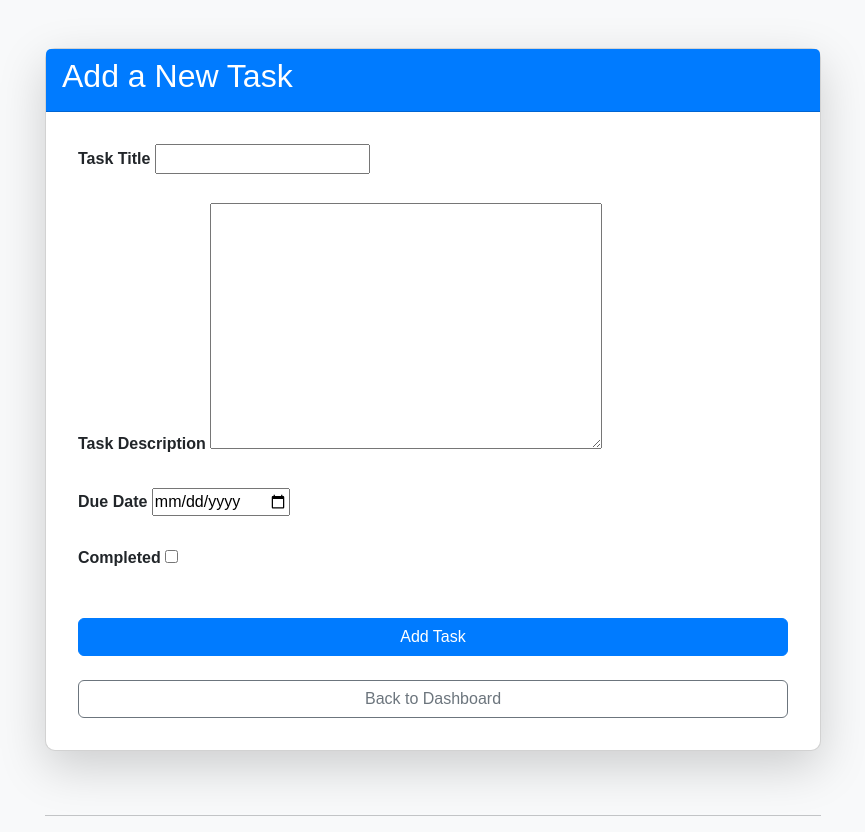
After one commit to Fabi-DCI/Personal-Assistant, a Django app: page /add-task/ in a window 1280 px wide. The commit adds this page. Shown: the whole page, without its empty margins (207-1072 px from the left). Run offline with Django 5.2, Linux system fonts and the light colour scheme; a user stored in the database is signed in.

Commit message:
task add works

```diff
--- a/assistant/forms.py
+++ b/assistant/forms.py
@@ -1,6 +1,8 @@
 # assistant/forms.py
 from django import forms
 from django.contrib.auth.models import User
+from django import forms
+from .models import Task
 
 class UserRegistrationForm(forms.ModelForm):
     password = forms.CharField(widget=forms.PasswordInput)
@@ -8,3 +10,11 @@ class UserRegistrationForm(forms.ModelForm):
     class Meta:
         model = User
         fields = ['username', 'password', 'email']
+
+class TaskForm(forms.ModelForm):
+    class Meta:
+        model = Task
+        fields = ['title', 'description', 'due_date', 'completed']
+        widgets = {
+            'due_date': forms.DateInput(attrs={'type': 'date'}),
+        }
--- a/assistant/models.py
+++ b/assistant/models.py
@@ -9,7 +9,6 @@ class UserSettings(models.Model):
     voice_preference = models.BooleanField(default=False, help_text="Enable voice feedback.")
     task_notif_enabled = models.BooleanField(default=True, help_text="Enable task notifications.")
 
-    # Here we track when settings were created and updated (for me)
     created_at = models.DateTimeField(auto_now_add=True)
     updated_at = models.DateTimeField(auto_now=True)
 
--- /dev/null
+++ b/assistant/templates/registration/add_task.html
@@ -0,0 +1,97 @@
+<!DOCTYPE html>
+<html lang="en">
+<head>
+    <meta charset="UTF-8">
+    <meta name="viewport" content="width=device-width, initial-scale=1.0">
+    <title>Add Task | Personal Assistant</title>
+    <link href="https://cdn.jsdelivr.net/npm/bootstrap@5.3.3/dist/css/bootstrap.min.css" rel="stylesheet">
+    <style>
+        body {
+            background-color: #f8f9fa;
+            font-family: 'Arial', sans-serif;
+        }
+        .container {
+            max-width: 800px;
+        }
+        .btn-primary {
+            background-color: #007bff;
+            border-color: #007bff;
+        }
+        .btn-primary:hover {
+            background-color: #0056b3;
+            border-color: #0056b3;
+        }
+        .card {
+            border-radius: 10px;
+        }
+        .card-header {
+            background-color: #007bff;
+            color: white;
+            font-weight: bold;
+        }
+        .card-body {
+            padding: 2rem;
+        }
+        .form-label {
+            font-weight: bold;
+        }
+        .footer {
+            background-color: #343a40;
+            color: white;
+            padding: 1rem;
+            text-align: center;
+            margin-top: 2rem;
+        }
+        .description-textarea {
+            resize: vertical;
+            min-height: 150px;  /* Makes sure the text area isn't too big */
+        }
+    </style>
+</head>
+<body>
+
+    <div class="container py-5">
+        <div class="card shadow-lg">
+            <div class="card-header">
+                <h2>Add a New Task</h2>
+            </div>
+            <div class="card-body">
+                <form method="POST">
+                    {% csrf_token %}
+
+                    <div class="mb-4">
+                        <label for="title" class="form-label">Task Title</label>
+                        {{ form.title }}
+                    </div>
+
+                    <div class="mb-4">
+                        <label for="description" class="form-label">Task Description</label>
+                        {{ form.description }}
+                    </div>
+
+                    <div class="mb-4">
+                        <label for="due_date" class="form-label">Due Date</label>
+                        {{ form.due_date }}
+                    </div>
+
+                    <div class="mb-4">
+                        <label for="completed" class="form-label">Completed</label>
+                        {{ form.completed }}
+                    </div>
+
+                    <button type="submit" class="btn btn-primary w-100 mt-3">Add Task</button>
+                </form>
+
+                <a href="{% url 'assistant:dashboard' %}" class="btn btn-outline-secondary mt-4 w-100">Back to Dashboard</a>
+            </div>
+        </div>
+    </div>
+
+    <div class="container">
+        <hr>
+    </div>
+
+    <script src="https://cdn.jsdelivr.net/npm/@popperjs/core@2.11.6/dist/umd/popper.min.js"></script>
+    <script src="https://cdn.jsdelivr.net/npm/bootstrap@5.3.3/dist/js/bootstrap.min.js"></script>
+</body>
+</html>
--- a/assistant/templates/registration/dashboard.html
+++ b/assistant/templates/registration/dashboard.html
@@ -10,6 +10,7 @@
         <h1 class="mb-4">Welcome, {{ user.username }}!</h1>
 
         <div class="row">
+            <!-- Tasks Card -->
             <div class="col-md-4 mb-3">
                 <div class="card shadow rounded-4">
                     <div class="card-body">
@@ -22,10 +23,12 @@
                             {% endfor %}
                         </ul>
                         <a href="{% url 'assistant:task_list' %}" class="btn btn-sm btn-outline-primary">View All Tasks</a>
+                        <a href="{% url 'assistant:add_task' %}" class="btn btn-sm btn-outline-success">Add Task</a>  <!-- Add Task Link -->
                     </div>
                 </div>
             </div>
 
+            <!-- Reminders Card -->
             <div class="col-md-4 mb-3">
                 <div class="card shadow rounded-4">
                     <div class="card-body">
@@ -42,6 +45,7 @@
                 </div>
             </div>
 
+            <!-- Today's Plan Card -->
             <div class="col-md-4 mb-3">
                 <div class="card shadow rounded-4">
                     <div class="card-body">
--- a/assistant/urls.py
+++ b/assistant/urls.py
@@ -15,4 +15,5 @@ urlpatterns = [
     path('tasks/', views.task_list, name='task_list'),
     path('reminders/', views.reminder_list, name='reminder_list'),
     path('admin/logged-in-users/', views.logged_in_users_view, name='logged_in_users'),
+    path('add-task/', views.add_task, name='add_task'),
 ]
--- a/assistant/views.py
+++ b/assistant/views.py
@@ -66,3 +66,22 @@ def register(request):
 def user_logout(request):
     logout(request)
     return redirect('assistant:logout_success')
+
+from django.shortcuts import render, redirect
+from .forms import TaskForm
+from .models import Task
+from django.contrib.auth.decorators import login_required
+
+@login_required
+def add_task(request):
+    if request.method == 'POST':
+        form = TaskForm(request.POST)
+        if form.is_valid():
+            task = form.save(commit=False)
+            task.user = request.user
+            task.save()
+            return redirect('assistant:dashboard')
+    else:
+        form = TaskForm()
+
+    return render(request, 'registration/add_task.html', {'form': form})
```
Also changed, not shown: db.sqlite3.
